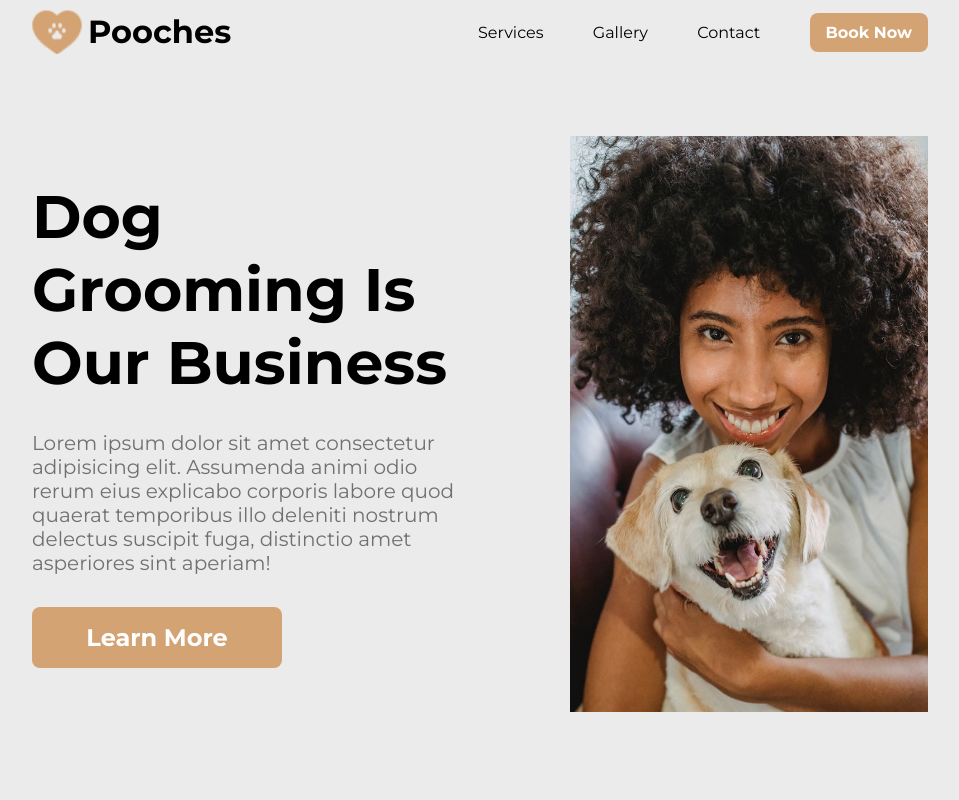
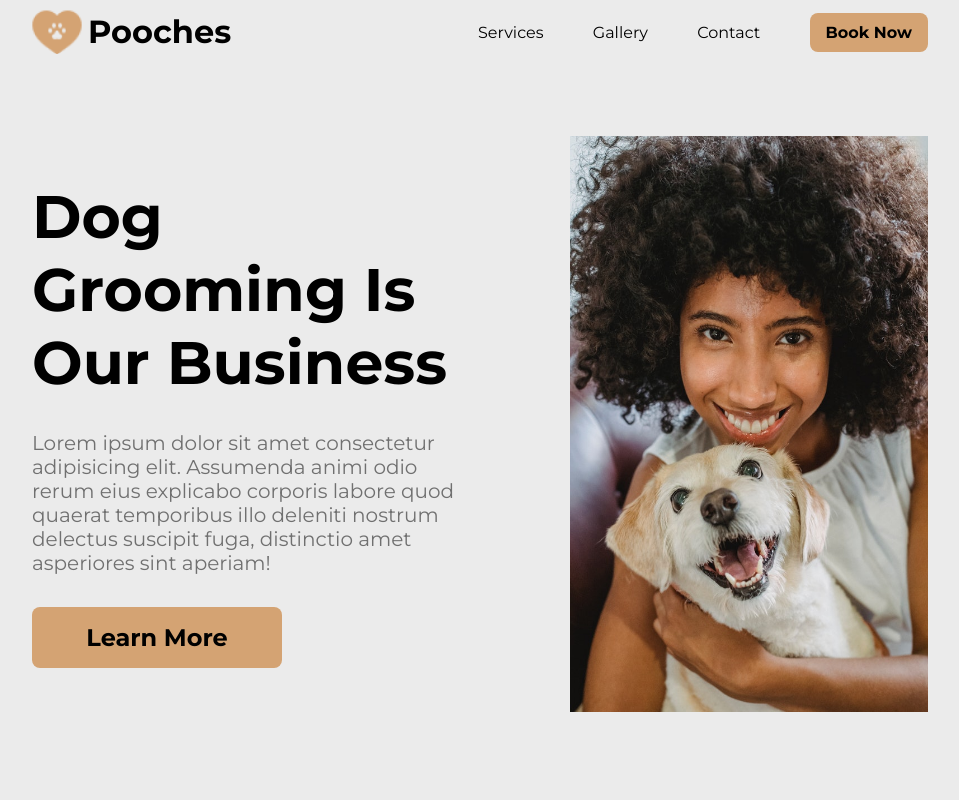
Before and after one commit to BillGibsonDev/Pooches-Demo-Website, a plain HTML site: page index.html in a window 1280 px wide. Shown: the top 800 px of the page, without its empty margins (160-1119 px from the left). Drawn offline with Linux system fonts and the light colour scheme.

Commit message:
style update

```diff
--- a/index.html
+++ b/index.html
@@ -29,7 +29,7 @@
             <h2>Dog Grooming Is</h2>
             <h2>Our Business</h2>
             <p>Lorem ipsum dolor sit amet consectetur adipisicing elit. Assumenda animi odio rerum eius explicabo corporis labore quod quaerat temporibus illo deleniti nostrum delectus suscipit fuga, distinctio amet asperiores sint aperiam!</p>
-            <a href="#contact" class="link-btn">Learn More</a>
+            <a href="#services" class="link-btn">Learn More</a>
         </div>
         <img src="./assets/images/dog4.jpg" alt="">
     </section>
--- a/style.css
+++ b/style.css
@@ -3,7 +3,6 @@
     --accentColor2: #FAEDCD;
     --paragraphSize: 20px;
     --paragraph390Size :16px;
-
 }
 * {
     margin: 0;
@@ -31,7 +30,7 @@ p {
     padding: 10px 16px;
     font-weight: 700;
     border-radius: 8px;
-    color: #fff;
+    color: rgb(0, 0, 0);
 }
 .link-btn:hover {
     background: black;
```
